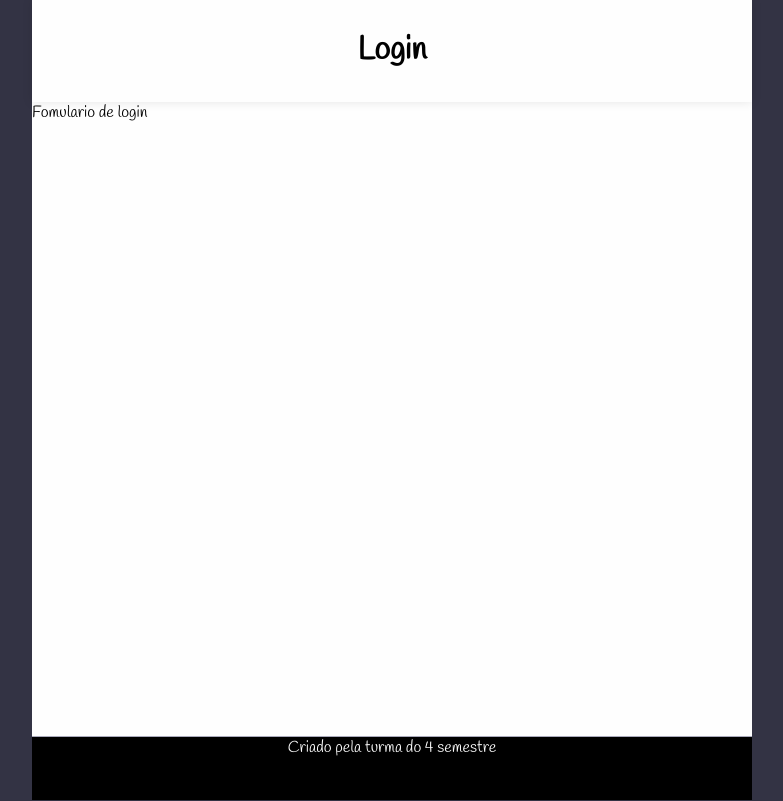
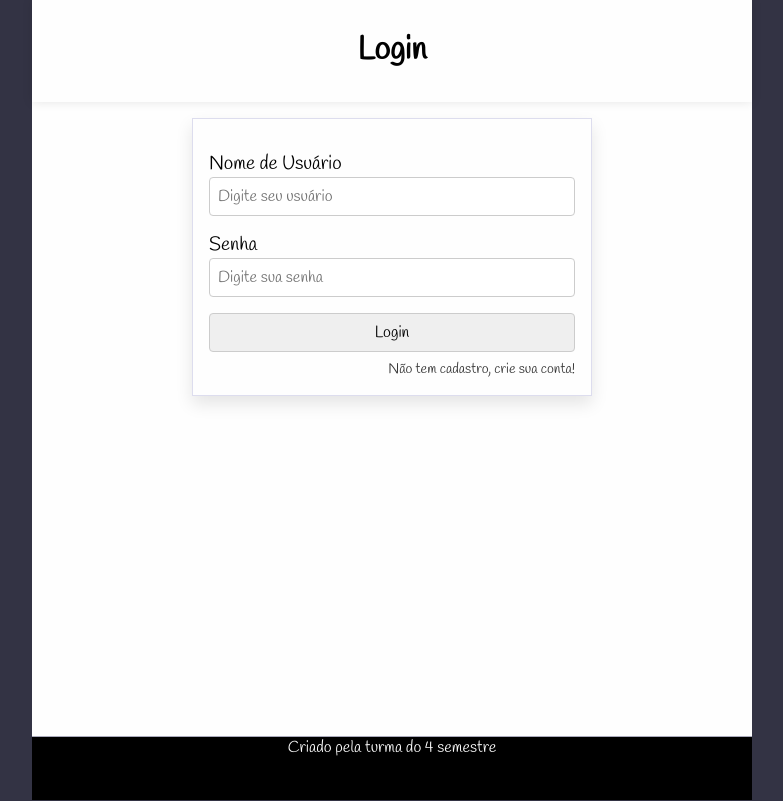
Before and after one commit to wanessacardoso/todo-web-p3, a React (Create React App) app: page / in a window 1280 px wide. Shown: the whole page, without its empty margins (248-1031 px from the left). Built offline with nearby package versions, Linux system fonts and the light colour scheme.

Commit message:
feat: add routes

```diff
--- a/package.json
+++ b/package.json
@@ -10,6 +10,7 @@
     "json-server": "^0.17.0",
     "react": "^18.1.0",
     "react-dom": "^18.1.0",
+    "react-router-dom": "^6.3.0",
     "react-scripts": "5.0.1",
     "sass": "^1.51.0",
     "web-vitals": "^2.1.4"
--- a/src/App.jsx
+++ b/src/App.jsx
@@ -1,8 +1,12 @@
-import Home from "./pages/Home";
-import SignIn from "./pages/SignIn";
+import { BrowserRouter } from "react-router-dom";
+import Pages from "./pages";
 
 function App() {
-  return <SignIn />;
+  return (
+    <BrowserRouter>
+      <Pages />
+    </BrowserRouter>
+  );
 }
 
 export default App;
--- /dev/null
+++ b/src/pages/SignIn/SignIn.module.scss
@@ -0,0 +1,42 @@
+.Form {
+  border: 1px solid #dde;
+  margin: auto;
+  margin-top: 16px;
+  max-width: 400px;
+  display: flex;
+  flex-direction: column;
+  box-shadow: 0 0.5rem 1rem rgba(0, 0, 0, 0.1);
+  padding: 16px;
+
+  label {
+    font-size: 1.2rem;
+    margin-top: 16px;
+  }
+  input {
+    font-size: 1rem;
+    padding: 8px;
+    border: 1px solid #ccc;
+    border-radius: 4px;
+  }
+  button {
+    cursor: pointer;
+    font-size: 1rem;
+    padding: 8px;
+    border: 1px solid #ccc;
+    border-radius: 4px;
+    margin-top: 16px;
+    color: #000;
+  }
+  a {
+    text-decoration: none;
+    font-size: 14px;
+    color: #333;
+    margin-top: 8px;
+    text-align: right;
+    transition: color 0.2s ease-in-out;
+
+    &:hover {
+      color: #000;
+    }
+  }
+}
--- a/src/pages/SignIn/index.jsx
+++ b/src/pages/SignIn/index.jsx
@@ -1,7 +1,51 @@
+import { useRef } from "react";
+import { Link } from "react-router-dom";
 import Template from "../../containers/Template";
 
+import styles from "./SignIn.module.scss";
+
 const SignIn = () => {
-  return <Template title="Login">Fomulario de login</Template>;
+  const usernameInputRef = useRef();
+  const passwordInputRef = useRef();
+
+  const handleSubmit = (event) => {
+    event.preventDefault();
+    if (!usernameInputRef.current || !passwordInputRef.current) {
+      return;
+    }
+    const username = usernameInputRef.current.value.trim();
+    const password = passwordInputRef.current.value.trim();
+
+    if (!username || !password) {
+      return;
+    }
+
+    alert(`username: ${username} password: ${password}`);
+  };
+
+  return (
+    <Template title="Login">
+      <form className={styles.Form} onSubmit={handleSubmit}>
+        <label htmlFor="username">Nome de Usuário</label>
+        <input
+          type="text"
+          id="username"
+          aria-describedby="username"
+          placeholder="Digite seu usuário"
+          ref={usernameInputRef}
+        />
+        <label htmlFor="Password">Senha</label>
+        <input
+          type="password"
+          id="Password"
+          placeholder="Digite sua senha"
+          ref={passwordInputRef}
+        />
+        <button type="submit">Login</button>
+        <Link to="/cadastro">Não tem cadastro, crie sua conta!</Link>
+      </form>
+    </Template>
+  );
 };
 
 export default SignIn;
--- /dev/null
+++ b/src/pages/index.jsx
@@ -0,0 +1,17 @@
+import React from "react";
+import { Route, Routes } from "react-router-dom";
+import Home from "./Home";
+import SignIn from "./SignIn";
+import SignUp from "./SignUp";
+
+const Pages = () => {
+  return (
+    <Routes path="/">
+      <Route index element={<SignIn />} />
+      <Route path="/home" element={<Home />} />
+      <Route path="/cadastro" element={<SignUp />} />
+    </Routes>
+  );
+};
+
+export default Pages;
```
Also changed, not shown: 1 other file (tests, documents, lock files or other folders).
